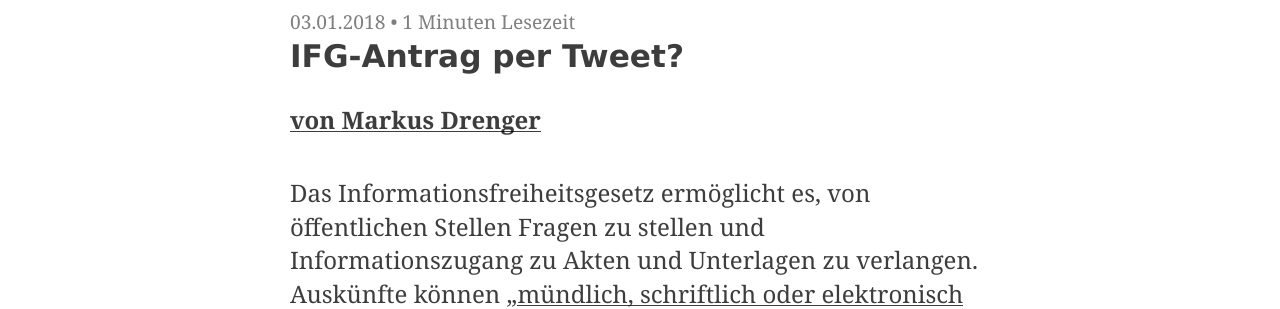
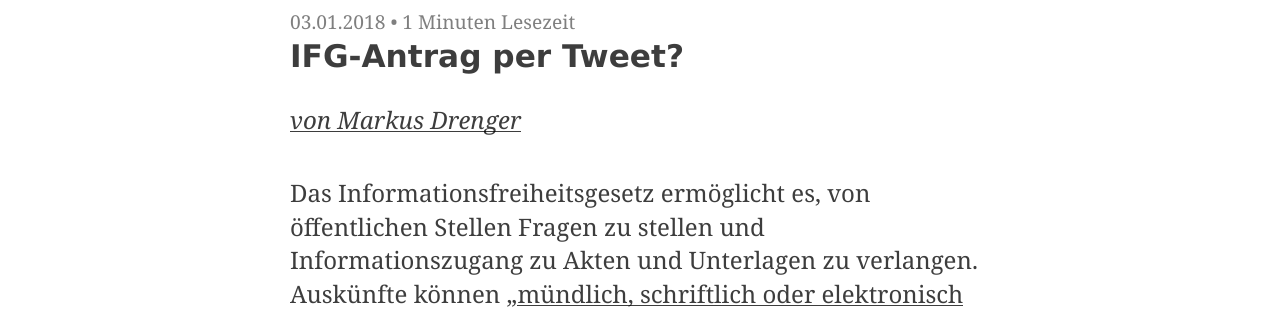
Before and after one commit to okfde/blog.fragdenstaat.de, a Jekyll site: the page built from _posts/2018/2018-01-03-ifg-twitter.md, in a window 1280 px wide. Shown: the part 216-525 px from the top of the page. Built offline with Jekyll 4.4.1, drawn with Linux system fonts in a browser that asks for light colours; comment, search, counter and statistics services are not loaded.

```diff
--- a/_posts/2018/2018-01-03-ifg-twitter.md
+++ b/_posts/2018/2018-01-03-ifg-twitter.md
@@ -5,7 +5,7 @@ date: '2018-01-03T10:00:23+01:00'
 tags: [2017]
 ---
 
-**[von Markus Drenger](https://twitter.com/reg_nerd/)**
+*[von Markus Drenger](https://twitter.com/reg_nerd/)*
 
 Das Informationsfreiheitsgesetz ermöglicht es, von öffentlichen Stellen Fragen zu stellen und Informationszugang zu Akten und Unterlagen
 zu verlangen. Auskünfte können "[mündlich, schriftlich oder elektronisch erteilt werden.](https://www.gesetze-im-internet.de/ifg/__7.html)" Unter einer elektronischen Antragsstellung wird üblicherweise das Schreiben von Emails verstanden, allerdings ist "elektronisch"
```
